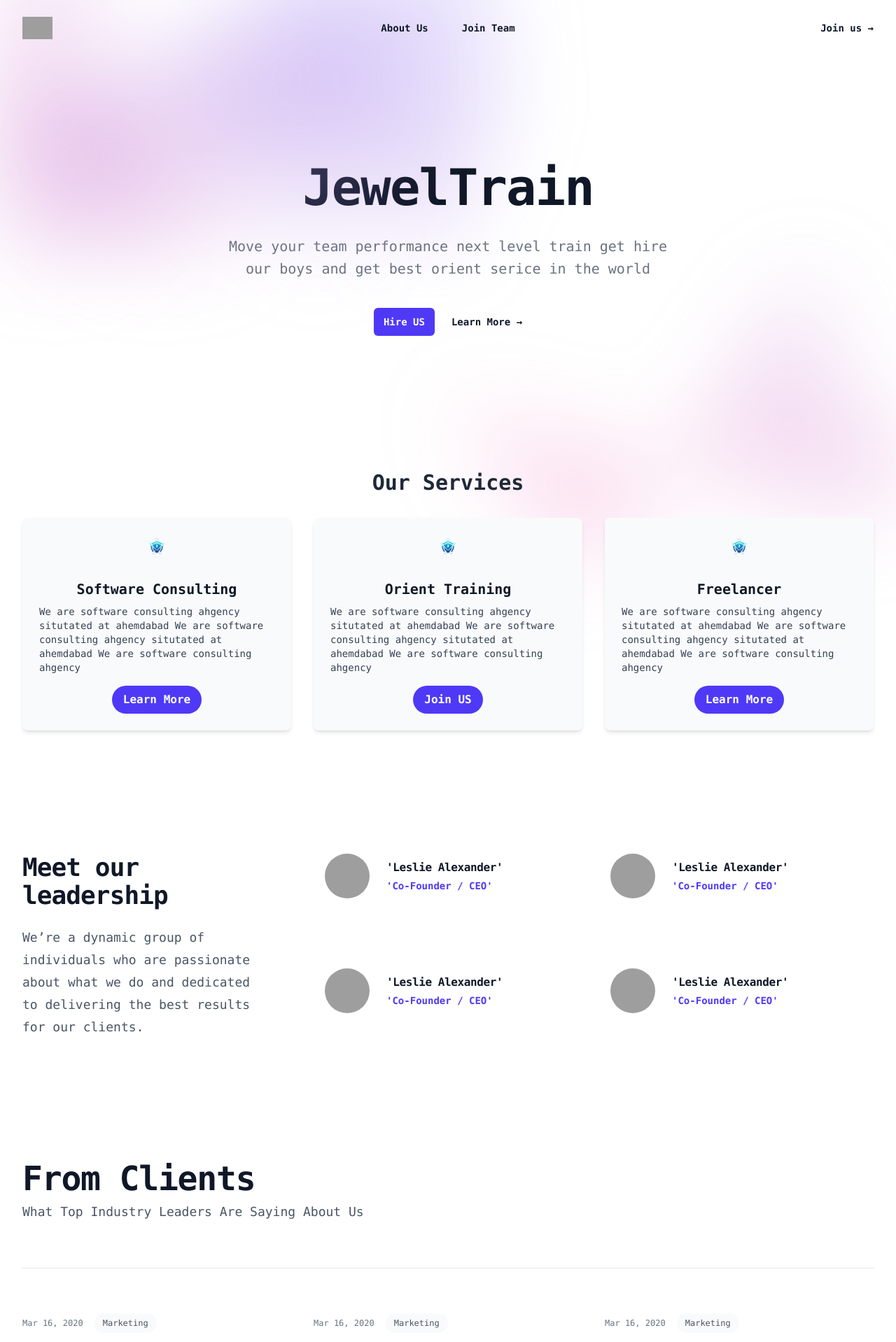
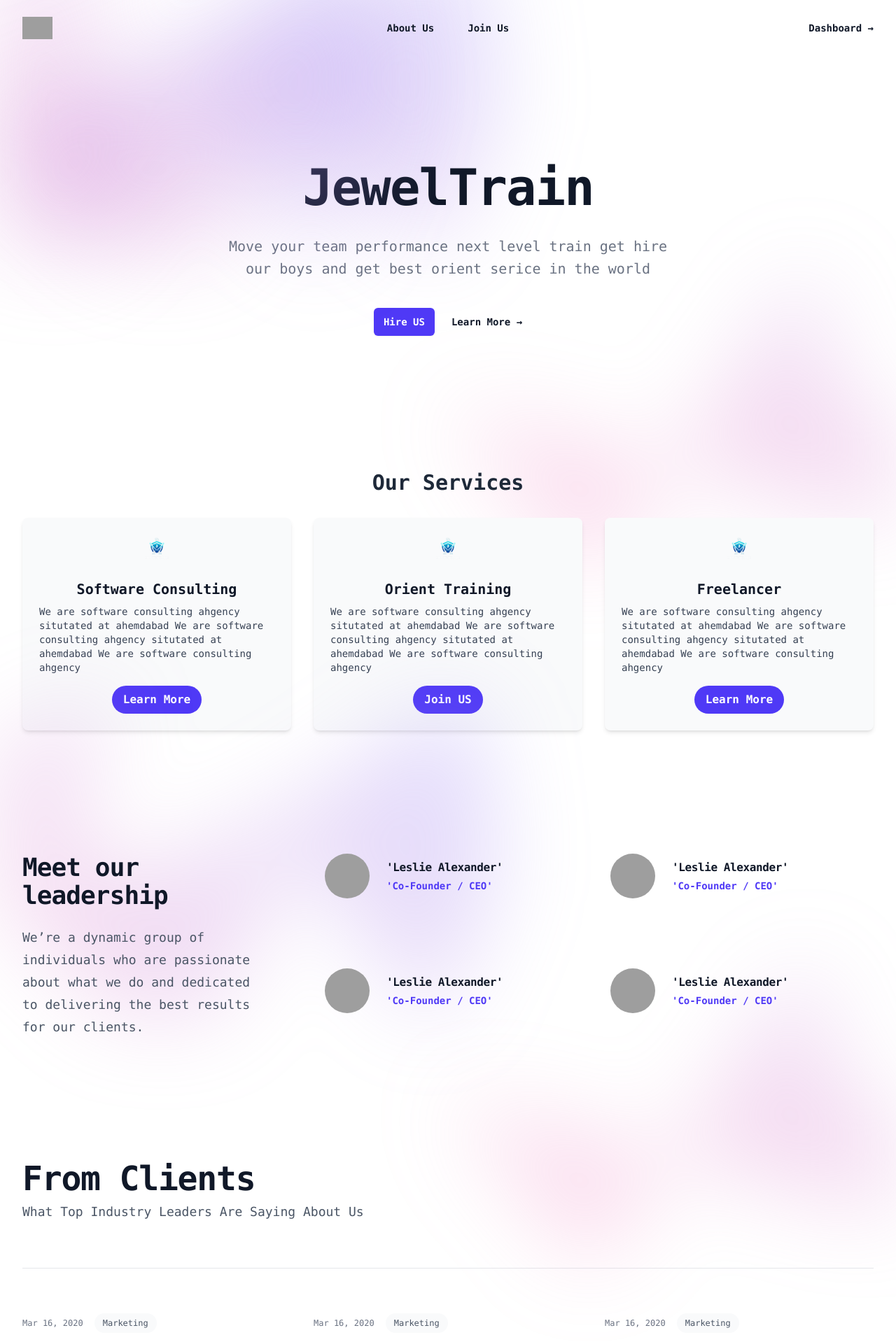
Before and after one commit to DeepRajBytes/jeweltrain-frontend, a React (Vite) app: page / in a window 1280 px wide. Shown: the top 1918 px of the page at 70% size. Built offline with nearby package versions, Linux system fonts and the light colour scheme; grey boxes are pictures that could not be loaded.

Commit message:
upadate more

```diff
--- a/src/App.css
+++ b/src/App.css
@@ -0,0 +1,3 @@
+html {
+    scroll-behavior: smooth;
+}
--- a/src/App.tsx
+++ b/src/App.tsx
@@ -6,6 +6,7 @@ import Home from './Component/Home'
 import Footer from './Component/Footer/Footer'
 import { BrowserRouter as Router, Routes, Route } from 'react-router-dom';
 import About from './Component/Aboutus/AboutUS';
+import Career from './Component/Career/Career';
 
 function App() {
   return (
@@ -15,7 +16,7 @@ function App() {
   <Routes>
     <Route path='/' element={<Home />}></Route>
     <Route path='/about-us' element={<About />}></Route>
-  {/* <Home></Home> */}
+    <Route path='/career' element={<Career />}></Route>
   </Routes>
   <Footer></Footer>
   </Router>
--- a/src/Component/BookConsult/BookConsult.tsx
+++ b/src/Component/BookConsult/BookConsult.tsx
@@ -12,7 +12,7 @@ interface Bookconsultant {
 const BookConsult = () => {
   const data: Bookconsultant = bookConsultant.BookConsultant
   return (
-    <div className="font-mono isolate bg-white px-6 py-24 sm:py-27 lg:px-8">
+    <div id="book-consult" className="font-mono isolate bg-white px-6 py-24 sm:py-27 lg:px-8">
       <div
         aria-hidden="true"
         className="absolute inset-x-0 top-[-10rem] -z-10 transform-gpu overflow-hidden blur-3xl sm:top-[-20rem]"
@@ -61,7 +61,7 @@ const BookConsult = () => {
           </div>
           <div className="sm:col-span-2">
             <label htmlFor="company" className="block text-sm/6 font-semibold text-gray-900">
-              Company
+              Brand Name
             </label>
             <div className="mt-2.5">
               <input
--- a/src/Component/Hero/Hero.tsx
+++ b/src/Component/Hero/Hero.tsx
@@ -1,4 +1,5 @@
 'use client'
+import { Link } from 'react-router-dom';
 import HeaderData from '../../assets/content/content.json';
 
 
@@ -15,6 +16,7 @@ interface HeaderDataType {
     description: string;
     buttonone: string;
     buttontwo: string;
+    buttontwourl: string;
     anchortagone: string;
     navigation: MenuItem[];
   };
@@ -59,14 +61,14 @@ interface HeaderDataType {
             </p>
             <div className="mt-10 flex items-center justify-center gap-x-6">
               <a
-                href="#"
+                href="#book-consult"
                 className="rounded-md bg-indigo-600 px-3.5 py-2.5 text-sm font-semibold text-white shadow-xs hover:bg-indigo-500 focus-visible:outline-2 focus-visible:outline-offset-2 focus-visible:outline-indigo-600"
               >
                 {datas.buttonone}
               </a>
-              <a href="#" className="text-sm/6 font-semibold text-gray-900">
+              <Link to={datas.buttontwourl} className="text-sm/6 font-semibold text-gray-900">
                 {datas.buttontwo} <span aria-hidden="true">→</span>
-              </a>
+              </Link>
             </div>
           </div>
         </div>
--- a/src/Component/Services/Services.tsx
+++ b/src/Component/Services/Services.tsx
@@ -1,11 +1,13 @@
 import { useState, useEffect, useRef } from 'react';
 import ServiceData from '../../assets/content/content.json';
+import { useNavigate } from 'react-router-dom';
 
 interface ServiceItem {
   title: string;
   imgUrl: string;
   description: string;
   button: string;
+  href:string;
 }
 
 interface ServiceDataType {
@@ -15,6 +17,7 @@ interface ServiceDataType {
 }
 
 const Services = () => {
+  const navigate = useNavigate()
   const data: ServiceDataType = ServiceData;
   const services = data.service.ourServic;
 
@@ -66,6 +69,10 @@ const Services = () => {
     }
   }, [isMobile]);
 
+  const goto = (path: string) => {
+    navigate(path)
+  }
+
   return (
     <div className="font-mono py-12 bg-white">
       <div className="max-w-7xl mx-auto px-4 sm:px-6 lg:px-8">
@@ -101,7 +108,7 @@ const Services = () => {
                 <h3 className="text-xl font-bold text-gray-900 mb-2 text-center">{service.title}</h3>
                 <p className="text-gray-700 text-sm mb-4">{service.description}</p>
                 <div className="text-center">
-                  <button className="bg-indigo-600 hover:bg-indigo-700 text-white font-bold py-2 px-4 rounded-full transition-colors duration-300">
+                  <button onClick={() => goto(service.href)} className="bg-indigo-600 hover:bg-indigo-700 text-white font-bold py-2 px-4 rounded-full transition-colors duration-300">
                     {service.button}
                   </button>
                 </div>
@@ -111,7 +118,7 @@ const Services = () => {
         </div>
       </div>
     </div>
-  );
+  )
 };
 
 export default Services;
--- a/src/Component/myteam/Team.tsx
+++ b/src/Component/myteam/Team.tsx
@@ -16,7 +16,23 @@ interface TeamDatatype {
     const data :  TeamDatatype = TeamData;
   const people = data.Team.people;
   return (
-    <div className="font-mono bg-white py-24 sm:py-32">
+    <div className="font-mono bg-white relative isolate">
+      {/* Top Left Shape */}
+      <div
+        aria-hidden="true"
+        className="absolute inset-x-0 -top-40 -z-10 transform-gpu overflow-hidden blur-3xl sm:-top-80"
+      >
+        <div
+          style={{
+            clipPath:
+              "polygon(74.1% 44.1%, 100% 61.6%, 97.5% 26.9%, 85.5% 0.1%, 80.7% 2%, 72.5% 32.5%, 60.2% 62.4%, 52.4% 68.1%, 47.5% 58.3%, 45.2% 34.5%, 27.5% 76.7%, 0.1% 64.9%, 17.9% 100%, 27.6% 76.8%, 76.1% 97.7%, 74.1% 44.1%)",
+          }}
+          className="relative left-[calc(50%-11rem)] aspect-1155/678 w-[36.125rem] -translate-x-1/2 rotate-[30deg] bg-gradient-to-tr from-[#ff80b5] to-[#9089fc] opacity-30 sm:left-[calc(50%-30rem)] sm:w-[72.1875rem]"
+        />
+      </div>
+
+      {/* Content */}
+      <div className="py-24 sm:py-32">
         <div className="mx-auto grid max-w-7xl gap-20 px-6 lg:px-8 xl:grid-cols-3">
           <div className="max-w-xl">
             <h2 className="text-3xl font-semibold tracking-tight text-pretty text-gray-900 sm:text-4xl">
@@ -27,13 +43,18 @@ interface TeamDatatype {
               best results for our clients.
             </p>
           </div>
-        <ul role="list" className="grid gap-x-8 gap-y-12 sm:grid-cols-2 sm:gap-y-16 xl:col-span-2">
+          <ul
+            role="list"
+            className="grid gap-x-8 gap-y-12 sm:grid-cols-2 sm:gap-y-16 xl:col-span-2"
+          >
             {people.map((person) => (
               <li key={person.name}>
                 <div className="flex items-center gap-x-6">
                   <img alt="" src={person.imageUrl} className="size-16 rounded-full" />
                   <div>
-                  <h3 className="text-base/7 font-semibold tracking-tight text-gray-900">{person.name}</h3>
+                    <h3 className="text-base/7 font-semibold tracking-tight text-gray-900">
+                      {person.name}
+                    </h3>
                     <p className="text-sm/6 font-semibold text-indigo-600">{person.role}</p>
                   </div>
                 </div>
@@ -42,7 +63,22 @@ interface TeamDatatype {
           </ul>
         </div>
       </div>
-  )
-}
+
+      {/* Bottom Right Shape */}
+      <div
+        aria-hidden="true"
+        className="absolute inset-x-0 top-[calc(100%-13rem)] -z-10 transform-gpu overflow-hidden blur-3xl sm:top-[calc(100%-30rem)]"
+      >
+        <div
+          style={{
+            clipPath:
+              "polygon(74.1% 44.1%, 100% 61.6%, 97.5% 26.9%, 85.5% 0.1%, 80.7% 2%, 72.5% 32.5%, 60.2% 62.4%, 52.4% 68.1%, 47.5% 58.3%, 45.2% 34.5%, 27.5% 76.7%, 0.1% 64.9%, 17.9% 100%, 27.6% 76.8%, 76.1% 97.7%, 74.1% 44.1%)",
+          }}
+          className="relative left-[calc(50%+3rem)] aspect-1155/678 w-[36.125rem] -translate-x-1/2 bg-gradient-to-tr from-[#ff80b5] to-[#9089fc] opacity-30 sm:left-[calc(50%+36rem)] sm:w-[72.1875rem]"
+        />
+      </div>
+    </div>
+  );
+};
 
 export default Team;
--- a/src/assets/content/content.json
+++ b/src/assets/content/content.json
@@ -5,14 +5,15 @@
     "description": "Move your team performance next level train get hire our boys and get best orient serice in the world",
     "buttonone": "Hire US",
     "buttontwo": "Learn More",
-    "anchortagone": "Join us",
+    "buttontwourl": "/about-us",
+    "anchortagone": "Dashboard",
     "navigation": [
       {
         "name": "About Us",
         "href": "/about-us"
       },
       {
-        "name": "Join Team",
+        "name": "Join Us",
         "href": "/career"
       }
     ]
@@ -36,19 +37,22 @@
         "title": "Software Consulting",
         "imgUrl": "/images/HeaderR.png",
         "description": "We are software consulting ahgency situtated at ahemdabad We are software consulting ahgency situtated at ahemdabad We are software consulting ahgency",
-        "button": "Learn More"
+        "button": "Learn More",
+        "href":"/about-us"
       },
       {
         "title": "Orient Training",
         "imgUrl": "/images/HeaderR.png",
         "description": "We are software consulting ahgency situtated at ahemdabad We are software consulting ahgency situtated at ahemdabad We are software consulting ahgency",
-        "button": "Join US"
+        "button": "Join US",
+        "href":"/career"
       },
       {
         "title": "Freelancer",
         "imgUrl": "/images/HeaderR.png",
         "description": "We are software consulting ahgency situtated at ahemdabad We are software consulting ahgency situtated at ahemdabad We are software consulting ahgency",
-        "button": "Learn More"
+        "button": "Learn More",
+        "href":"/about-us"
       }
     ]
   },
```
Lines whose indentation alone changed are shown as unchanged.
